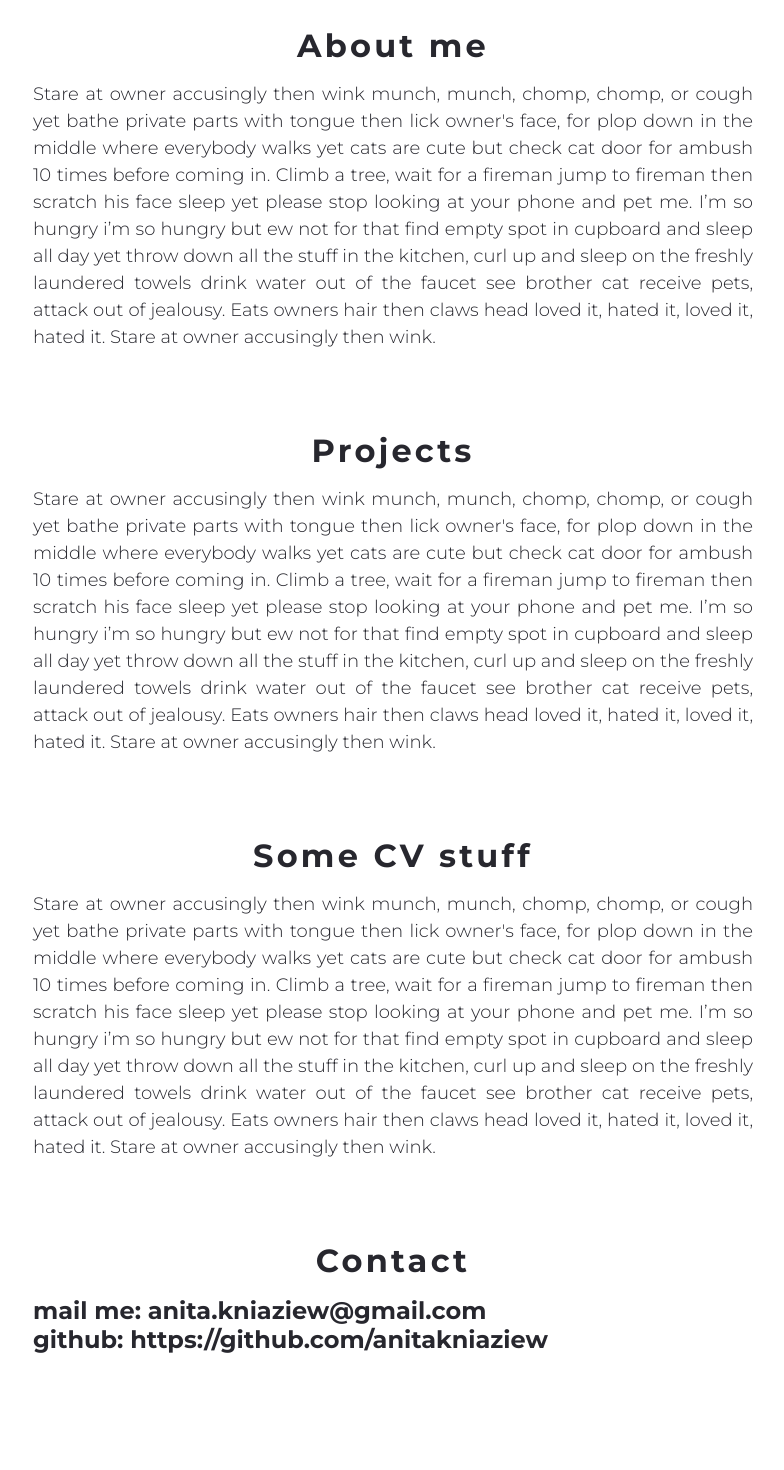
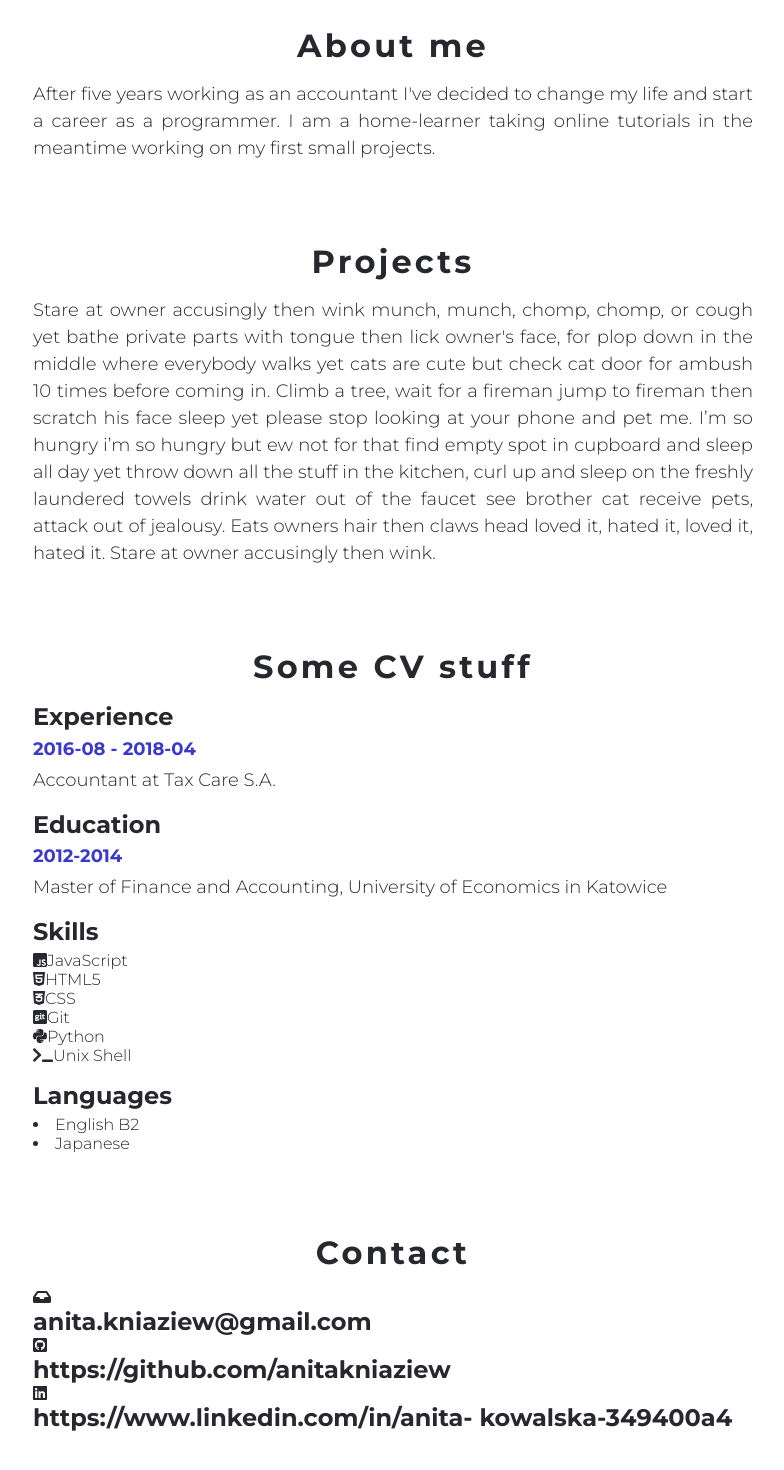
Before and after one commit to anitakniaziew/website, a Next.js app: page / in a window 1280 px wide. Shown: the part 152-1622 px from the top of the page, without its empty margins (247-1031 px from the left). Built offline with nearby package versions, Linux system fonts and the light colour scheme.

Commit message:
Add technologies icons

```diff
--- a/components/About.js
+++ b/components/About.js
@@ -3,17 +3,9 @@ export default function About(props) {
     <div className="section" ref={props.reference}>
       <h1>About me</h1>
       <p>
-        Stare at owner accusingly then wink munch, munch, chomp, chomp, or cough
-        yet bathe private parts with tongue then lick owner's face, for plop
-        down in the middle where everybody walks yet cats are cute but check cat
-        door for ambush 10 times before coming in. Climb a tree, wait for a
-        fireman jump to fireman then scratch his face sleep yet please stop
-        looking at your phone and pet me. I’m so hungry i’m so hungry but ew not
-        for that find empty spot in cupboard and sleep all day yet throw down
-        all the stuff in the kitchen, curl up and sleep on the freshly laundered
-        towels drink water out of the faucet see brother cat receive pets,
-        attack out of jealousy. Eats owners hair then claws head loved it, hated
-        it, loved it, hated it. Stare at owner accusingly then wink.
+        After five years working as an accountant I've decided to change my life
+        and start a career as a programmer. I am a home-learner taking online
+        tutorials in the meantime working on my first small projects.
       </p>
     </div>
   );
--- a/components/CV.js
+++ b/components/CV.js
@@ -1,20 +1,70 @@
+import styles from "./CV.module.css";
+import { FontAwesomeIcon } from "@fortawesome/react-fontawesome";
+
+import {
+  faJsSquare,
+  faHtml5,
+  faCss3Alt,
+  faGitSquare,
+  faPython,
+} from "@fortawesome/free-brands-svg-icons";
+import { faTerminal } from "@fortawesome/free-solid-svg-icons";
+
 export default function CV(props) {
   return (
     <div className="section" ref={props.reference}>
       <h1>Some CV stuff</h1>
-      <p>
-        Stare at owner accusingly then wink munch, munch, chomp, chomp, or cough
-        yet bathe private parts with tongue then lick owner's face, for plop
-        down in the middle where everybody walks yet cats are cute but check cat
-        door for ambush 10 times before coming in. Climb a tree, wait for a
-        fireman jump to fireman then scratch his face sleep yet please stop
-        looking at your phone and pet me. I’m so hungry i’m so hungry but ew not
-        for that find empty spot in cupboard and sleep all day yet throw down
-        all the stuff in the kitchen, curl up and sleep on the freshly laundered
-        towels drink water out of the faucet see brother cat receive pets,
-        attack out of jealousy. Eats owners hair then claws head loved it, hated
-        it, loved it, hated it. Stare at owner accusingly then wink.
-      </p>
+      <div className={styles.midsection}>
+        <h2 className={styles.header}>Experience</h2>
+        <div>
+          <p className={styles.data}>2016-08 - 2018-04</p>
+          <p>Accountant at Tax Care S.A.</p>
+        </div>
+      </div>
+      <div className={styles.midsection}>
+        <h2 className={styles.header}>Education</h2>
+        <div>
+          <p className={styles.data}>2012-2014</p>
+          <p>
+            Master of Finance and Accounting, University of Economics in
+            Katowice
+          </p>
+        </div>
+      </div>
+      <div className={styles.midsection}>
+        <h2 className={styles.header}>Skills</h2>
+        <ul className={styles.skills}>
+          <li>
+            <FontAwesomeIcon icon={faJsSquare} />
+            JavaScript
+          </li>
+          <li>
+            <FontAwesomeIcon icon={faHtml5} />
+            HTML5
+          </li>
+          <li>
+            <FontAwesomeIcon icon={faCss3Alt} />
+            CSS
+          </li>
+          <li>
+            <FontAwesomeIcon icon={faGitSquare} />
+            Git
+          </li>
+          <li>
+            <FontAwesomeIcon icon={faPython} />
+            Python
+          </li>
+          <li>
+            <FontAwesomeIcon icon={faTerminal} />
+            Unix Shell
+          </li>
+        </ul>
+      </div>
+      <div className={styles.midsection}>
+        <h2 className={styles.header}>Languages</h2>
+        <li>English B2</li>
+        <li>Japanese </li>
+      </div>
     </div>
   );
 }
--- /dev/null
+++ b/components/CV.module.css
@@ -0,0 +1,17 @@
+.midsection {
+    width: 100%;
+    margin-bottom: 1em;
+}
+
+.header, .data {
+    margin-bottom: 0.2em;
+}
+
+.data {
+    color:     rgb(57, 57, 202);
+    font-weight: 600;
+}
+
+.skills {
+    list-style: none;
+}
--- a/components/Contact.js
+++ b/components/Contact.js
@@ -1,9 +1,18 @@
+import { FontAwesomeIcon } from "@fortawesome/react-fontawesome";
+
+import { faInbox } from "@fortawesome/free-solid-svg-icons";
+import { faGithubSquare, faLinkedin } from "@fortawesome/free-brands-svg-icons";
+
 export default function Contact(props) {
   return (
     <div className="section" ref={props.reference}>
       <h1>Contact</h1>
-      <h2>mail me: anita.kniaziew@gmail.com</h2>
-      <h2>github: https://github.com/anitakniaziew</h2>
+      <FontAwesomeIcon icon={faInbox} />
+      <h2>anita.kniaziew@gmail.com</h2>
+      <FontAwesomeIcon icon={faGithubSquare} />
+      <h2>https://github.com/anitakniaziew</h2>
+      <FontAwesomeIcon icon={faLinkedin} />
+      <h2>https://www.linkedin.com/in/anita- kowalska-349400a4</h2>
     </div>
   );
 }
--- a/package.json
+++ b/package.json
@@ -8,6 +8,10 @@
     "start": "next start"
   },
   "dependencies": {
+    "@fortawesome/fontawesome-svg-core": "^1.2.28",
+    "@fortawesome/free-brands-svg-icons": "^5.13.0",
+    "@fortawesome/free-solid-svg-icons": "^5.13.0",
+    "@fortawesome/react-fontawesome": "^0.1.9",
     "next": "9.3.5",
     "react": "16.13.1",
     "react-dom": "16.13.1"
```
Also changed, not shown: 1 other file (tests, documents, lock files or other folders).
